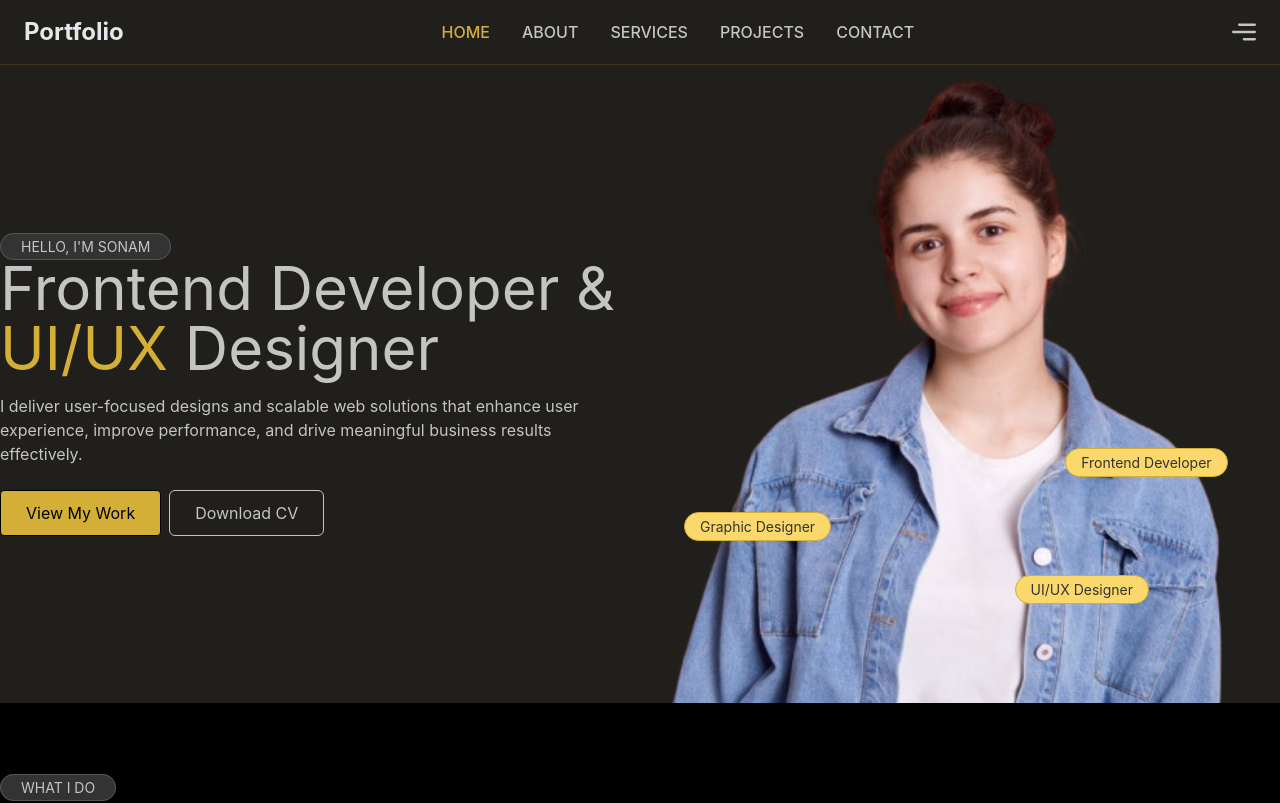
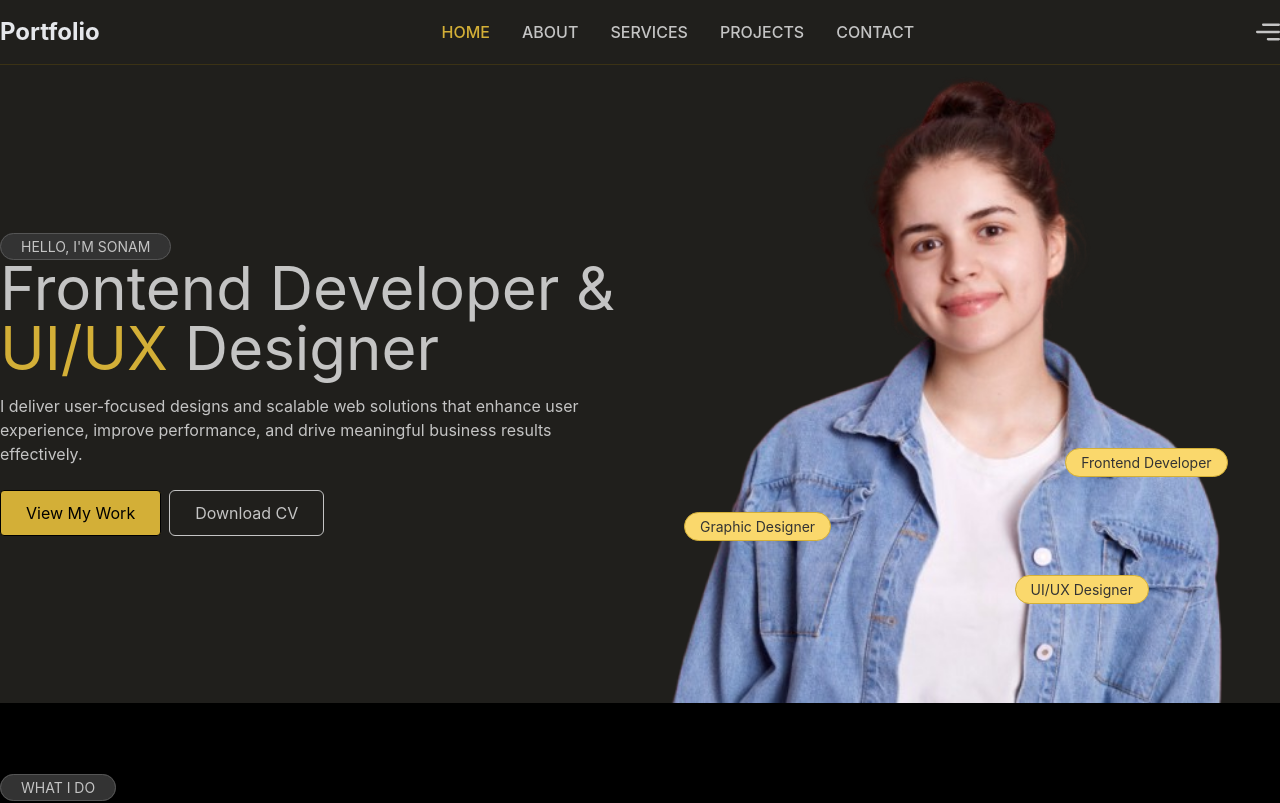
Before and after one commit to Sonam71216/portfolio, a React app: page / in a window 1280 px wide. Shown: the top 803 px of the page. Built offline with nearby package versions, Linux system fonts and the light colour scheme; the HTML template or start-up script is replaced by a standard one.

Commit message:
Update Header.jsx

```diff
--- a/src/components/Header.jsx
+++ b/src/components/Header.jsx
@@ -9,7 +9,7 @@ function Header() {
     <>
       {/* Navbar */}
       <nav className="w-full bg-[var(--main-bg-color)] border-b border-[#3b3215]">
-        <div className="max-w-7xl mx-auto flex items-center justify-between md:px-6 lg:px0 px-6 py-4">
+        <div className="max-w-7xl mx-auto flex items-center justify-between md:px-6 lg:px-0 px-6 py-4">
 
           {/* Logo */}
           <h1 className="text-2xl font-bold text-gray-200">
```
